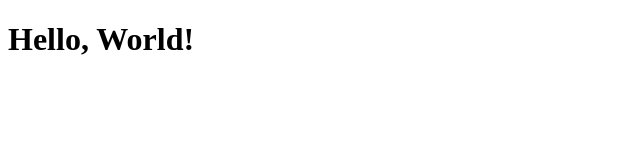
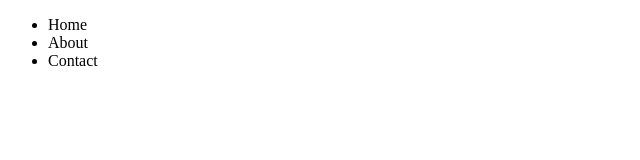
Before and after one commit to milleraundra/accessible-delightful-design, a plain HTML site: page vanilla/index.html in a window 1280 px wide. Shown: the whole page, without its empty margins (0-640 px from the left). Drawn offline with Linux system fonts and the light colour scheme.

Commit message:
Remove Hello World - create list for navbar; Update README with link to doc with lessons and agenda

```diff
--- a/vanilla/index.html
+++ b/vanilla/index.html
@@ -7,6 +7,17 @@
     <script src="index.js" type="javascript"></script>
 </head>
 <body>
-<h1>Hello, World!</h1>
+<!--
+    TODO:
+    - navbar is identifiable and navigable by keyboard
+    - active state displayed in li items
+    - ul or ol best?
+-->
+<nav class="primary-navbar">
+    <ul>
+        <li class="primary-navbar-item">Home</li>
+        <li class="primary-navbar-item">About</li>
+        <li class="primary-navbar-item">Contact</li>
+
 </body>
 </html>
```
Also changed, not shown: 1 other file.
